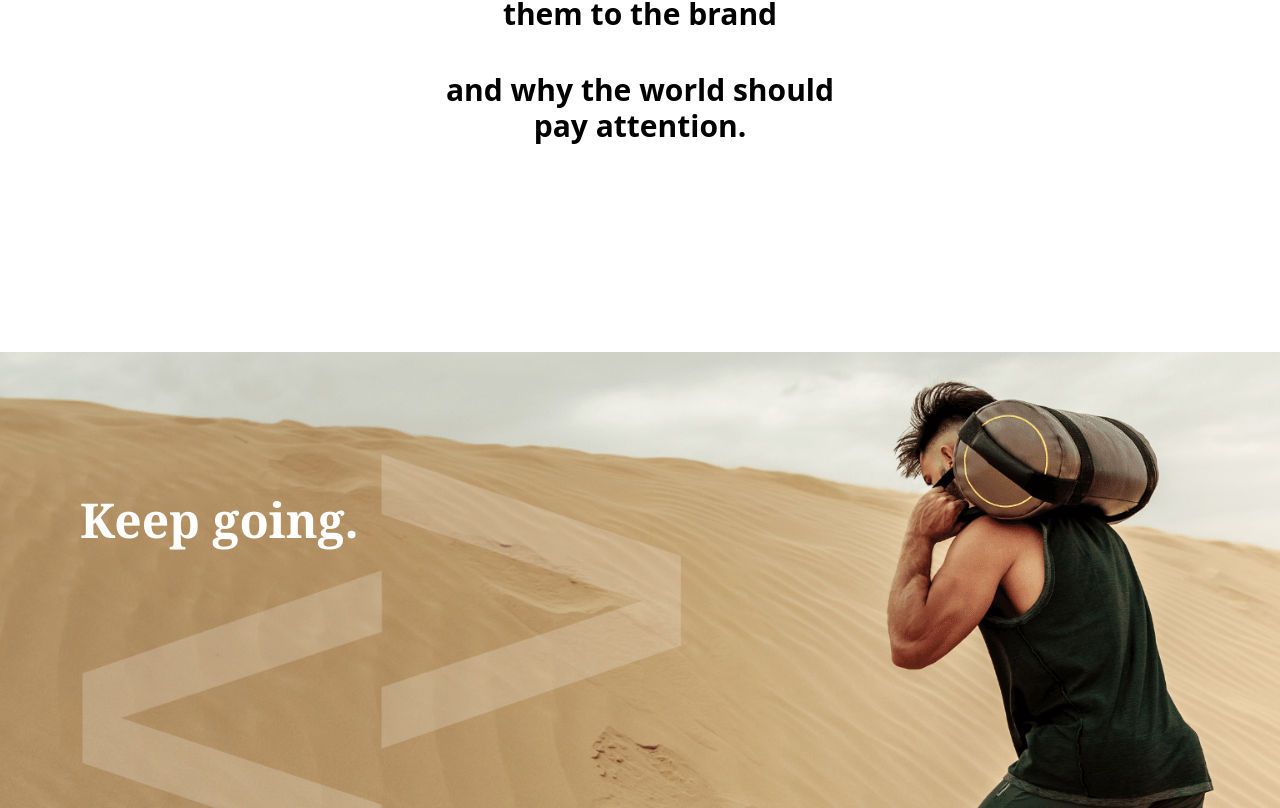
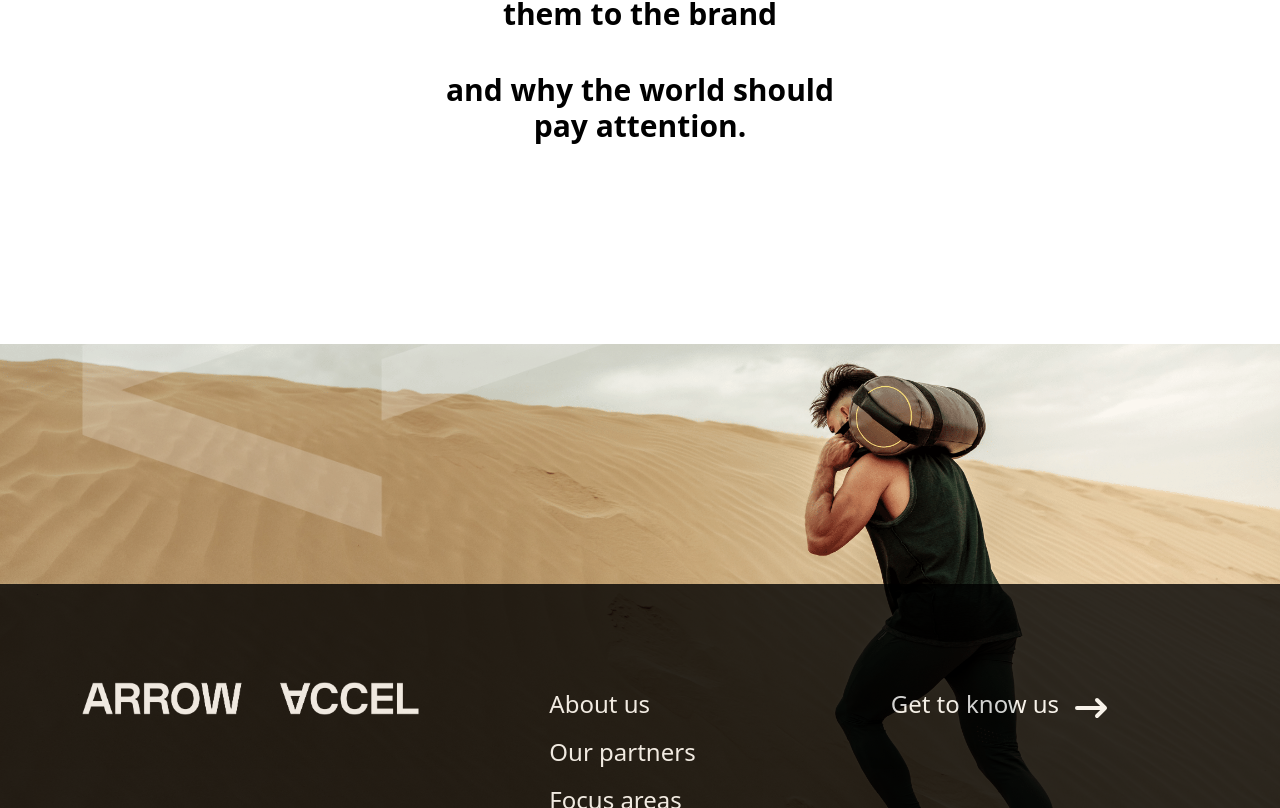
Before and after one commit to shafrazi/arrow-accel, a Next.js app: page / in a window 1280 px wide. Shown: the part 4312-5120 px from the top of the page. Built offline with nearby package versions, Linux system fonts and the light colour scheme.

Commit message:
remove background image from footer

```diff
--- a/components/footer.js
+++ b/components/footer.js
@@ -3,17 +3,18 @@ import { ArrowNarrowRightIcon } from "@heroicons/react/solid";
 export default function Footer({ backgroundImage, imageOverText }) {
   return (
     <div
-      className="w-full bg-center bg-cover h-[60rem] mt-12"
-      style={{
-        backgroundImage: `url(${backgroundImage})`,
-      }}
+    // className="w-full bg-center bg-cover h-[60rem] mt-12"
+    // style={{
+    //   backgroundImage: `url(${backgroundImage})`,
+    // }}
     >
       <div className="flex flex-col w-full h-full bg-opacity-50 relative">
-        <div className="mx-20 mt-36">
+        <div className="absolute bottom-[50rem] left-[5rem]">
           <h1 className="text-4xl font-semibold text-white lg:text-5xl font-serif">
             {imageOverText}
           </h1>
         </div>
+        <img src={backgroundImage} />
         <img
           src="/images/logo-icon-white.png"
           alt="logo-icon"
```
